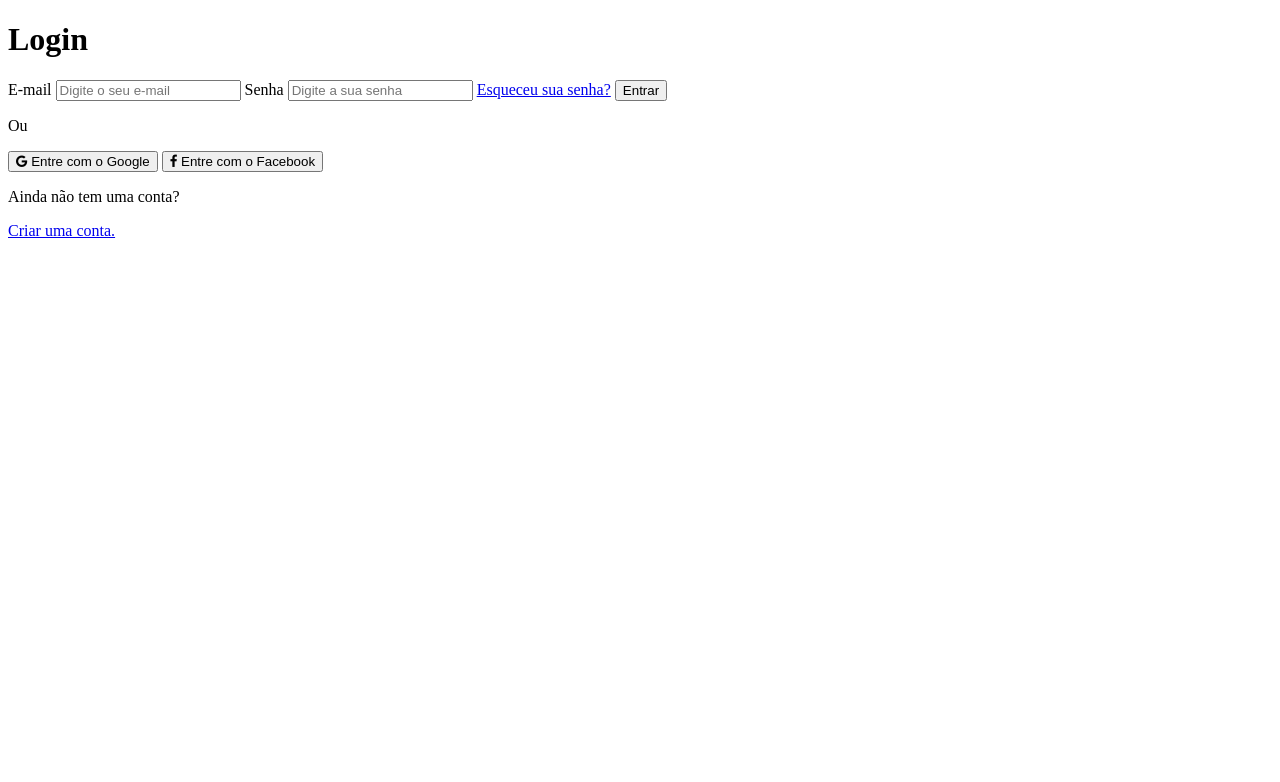
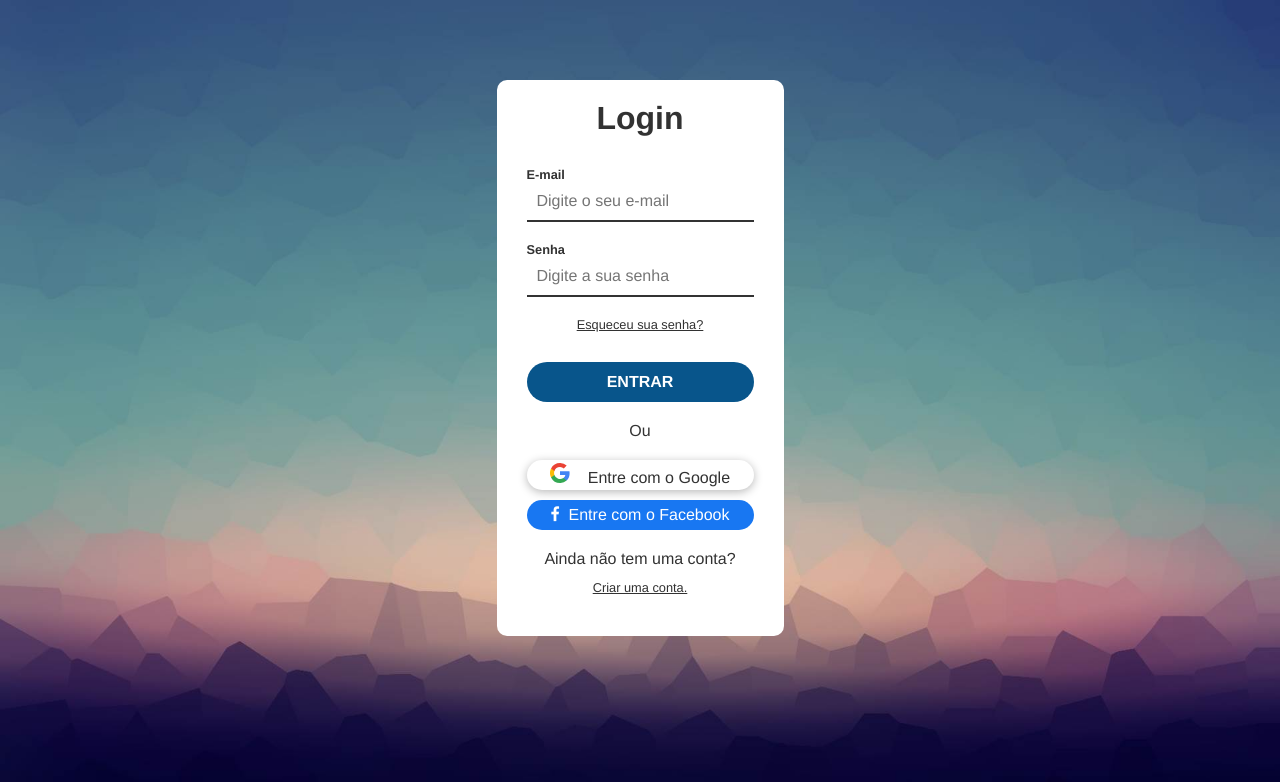
Before and after one commit to guilherme-mendonca-goncalves/login, a plain HTML site: page index.html in a window 1280 px wide. Drawn offline with Linux system fonts and the light colour scheme.

Commit message:
Basic CSS setup

```diff
--- a/index.html
+++ b/index.html
@@ -7,24 +7,31 @@
     <meta name="description" content="Faça o login do seu site por aqui.">
     <meta name="keywords" content="entrar, registrar">
     <link rel="stylesheet" href="https://cdnjs.cloudflare.com/ajax/libs/font-awesome/4.7.0/css/font-awesome.min.css">
+    <link rel="stylesheet" href="style.css">
   </head>
   <body>
-    <div>
+    <div class="loginContainer">
       <h1>Login</h1>
-      <form>
+      <form class="formContainer">
         <label for="email">E-mail</label>
-        <input type="email" placeholder="Digite o seu e-mail">
+        <input type="email" name="email" id="email" placeholder="Digite o seu e-mail">
         <label for="password">Senha</label>
-        <input type="password" placeholder="Digite a sua senha">
-        <a href="#">Esqueceu sua senha?</a>
-        <input type="submit" value="Entrar">
+        <input type="password" name="password" id="password" placeholder="Digite a sua senha">
+        <a href="#" class="forgotPassword">Esqueceu sua senha?</a>
+        <input type="submit" class="submitClass" value="Entrar">
       </form>
-      <div>
+      <div class="socialContainer">
         <p>Ou</p>
-        <button><i class="fa fa-google"></i> Entre com o Google</button>
-        <button><i class="fa fa-facebook"></i> Entre com o Facebook</button>
+        <button class="buttonGoogle"><svg id="logo_googleg_48dp" xmlns="http://www.w3.org/2000/svg" width="20" height="20" viewBox="0 0 20 20">
+          <path id="Shape" d="M18.6,9.409a11.49,11.49,0,0,0-.182-2.045H9v3.868h5.382a4.6,4.6,0,0,1-2,3.018v2.509h3.232A9.753,9.753,0,0,0,18.6,9.409Z" transform="translate(1 0.818)" fill="#4285f4" fill-rule="evenodd"></path>
+          <path id="Shape-2" data-name="Shape" d="M9.894,18.81a9.547,9.547,0,0,0,6.618-2.423L13.28,13.878A6.033,6.033,0,0,1,4.3,10.71H.957V13.3A10,10,0,0,0,9.894,18.81Z" transform="translate(0.106 1.19)" fill="#34a853" fill-rule="evenodd"></path>
+          <path id="Shape-3" data-name="Shape" d="M4.4,11.349a5.912,5.912,0,0,1,0-3.8V4.958H1.064a10.013,10.013,0,0,0,0,8.982L4.4,11.349Z" transform="translate(0 0.551)" fill="#fbbc05" fill-rule="evenodd"></path>
+          <path id="Shape-4" data-name="Shape" d="M9.894,3.977a5.4,5.4,0,0,1,3.823,1.5L16.585,2.6A9.61,9.61,0,0,0,9.894,0,10,10,0,0,0,.957,5.509L4.3,8.1a5.96,5.96,0,0,1,5.6-4.123Z" transform="translate(0.106)" fill="#ea4335" fill-rule="evenodd"></path>
+          <path id="Shape-5" data-name="Shape" d="M0,0H20V20H0Z" fill="none" fill-rule="evenodd"></path>
+          </svg></i>&nbsp &nbsp Entre com o Google</button>
+        <button class="buttonFacebook"><i class="fa fa-facebook" style="color: white;"></i>&nbsp Entre com o Facebook</button>
       </div>
-      <div>
+      <div class="registerContainer">
         <p>Ainda não tem uma conta?</p>
         <a href="#">Criar uma conta.</a>
       </div>
--- /dev/null
+++ b/style.css
@@ -0,0 +1,144 @@
+/*Remove todas as configurações da página*/
+* {
+  border: none;
+  box-sizing: border-box;
+  color: #323232;
+  font-family: 'Helvetica Neue',Helvetica,Arial,sans-serif;
+  margin: 0;
+  padding: 0;
+}
+
+/*Tirar borda ao selecionar input*/
+textarea:focus, input:focus {
+  outline: none;
+}
+
+/*Utilizar o rem para garantir a adaptabilidade dos dispositívos*/
+a {
+  font-size: 0.8rem;
+}
+
+/*Efeito de quando passa o mouse em cima de um link*/
+a:hover {
+ color: #08558B;
+}
+
+body{
+  background-attachment: fixed;
+  background-image: url('/images/loginBackground.jpg');
+  background-repeat: no-repeat;
+  background-size: 100% 100%;
+}
+
+/*Utilizar o vh para adaptar a tela do usuário*/
+/*div centralizada -> distancia do topo auto 0 auto */
+.loginContainer {
+  background-color: white;
+  border-radius: 10px;
+  margin: 10vh auto 0 auto;
+  padding: 20px 30px;
+  text-align: center;
+  width: fit-content;
+}
+
+/*Afasta do título e das redes sociais*/
+.formContainer {
+  margin-bottom: 20px;
+  margin-top: 30px;
+}
+
+/*block: Faz com que ocupe 100% da largura do container, ficando um em baixo do outro*/
+label, input {
+  display: block;
+  text-align: left;
+  width: 100%;
+}
+
+/*bold = negrito*/
+label {
+  font-size: 0.8rem;
+  font-weight: bold;
+}
+
+input {
+  border-bottom: 2px solid #323232;
+  font-size: 1rem;
+  margin-bottom: 20px;
+  padding: 10px;
+}
+
+input:focus {
+  border-bottom: 2px solid #08558B;
+}
+
+.forgotPassword {
+  display: block;
+}
+
+.submitClass {
+  background-color: #08558B;
+  border-radius: 20px;
+  border: none;
+  color: white;
+  cursor: pointer;
+  font-weight: bold;
+  height: 40px;
+  margin-top: 30px;
+  text-align: center;
+  text-transform: uppercase;
+}
+
+.submitClass:hover {
+  background-color: #1B223C;
+  transition: 0.5s;
+}
+
+.socialContainer {
+  margin-bottom: 20px;
+}
+
+.buttonGoogle {
+  display: block;
+  width: 100%;
+  border-radius: 20px;
+  margin-top: 20px;
+  font-size: 1rem;
+  color: #323232;
+  background-color: white;
+  height: 30px;
+  box-shadow: 0 2px 10px #b8b8b8;
+}
+
+.buttonGoogle:hover {
+  background-color: #1B223C;
+  color: white;
+  transition: 0.5s;
+}
+
+.logoFacebook {
+  color: white;
+}
+
+.buttonFacebook {
+  display: block;
+  width: 100%;
+  border-radius: 20px;
+  margin-top: 10px;
+  font-size: 1rem;
+  color: white;
+  background-color: #1877f2;
+  height: 30px;
+}
+
+.buttonFacebook:hover {
+  background-color: #1B223C;
+  transition: 0.5s;
+}
+
+.registerContainer {
+  margin-bottom: 20px;
+}
+
+.registerContainer p {
+  margin-bottom: 10px;
+}
```
